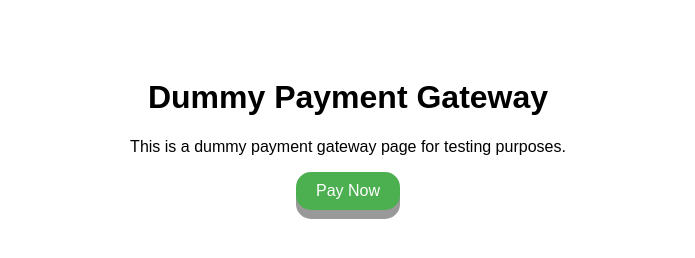
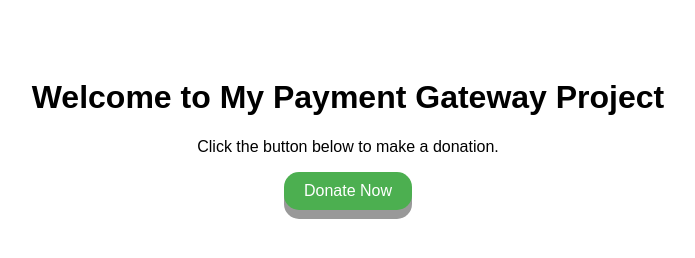
Before and after one commit to Neerunav/Payment_Gateway_Integration, a plain HTML site: page dummypayment.html in a window 1280 px wide. Shown: the whole page, without its empty margins (292-987 px from the left). Drawn offline with Linux system fonts and the light colour scheme.

Commit message:
Update dummypayment.html

```diff
--- a/dummypayment.html
+++ b/dummypayment.html
@@ -3,7 +3,7 @@
 <head>
     <meta charset="UTF-8">
     <meta name="viewport" content="width=device-width, initial-scale=1.0">
-    <title>Dummy Payment Gateway</title>
+    <title>Payment Gateway Integration</title>
     <style>
         body {
             font-family: Arial, sans-serif;
@@ -33,8 +33,8 @@
     </style>
 </head>
 <body>
-    <h1>Dummy Payment Gateway</h1>
-    <p>This is a dummy payment gateway page for testing purposes.</p>
-    <a href="#" class="button" onclick="alert('Payment Successful!')">Pay Now</a>
+    <h1>Welcome to My Payment Gateway Project</h1>
+    <p>Click the button below to make a donation.</p>
+    <a href="payment.html" class="button">Donate Now</a>
 </body>
 </html>
```
